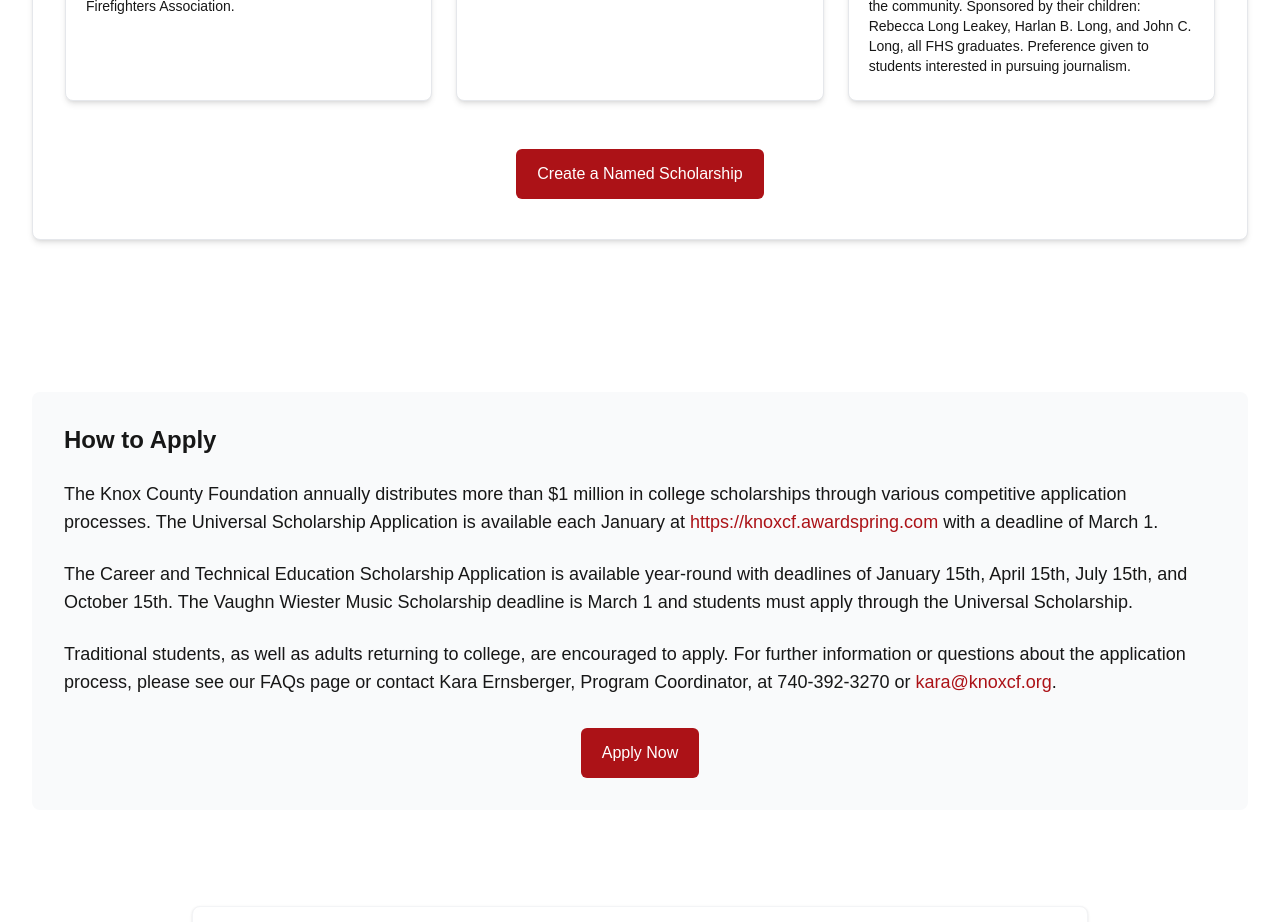
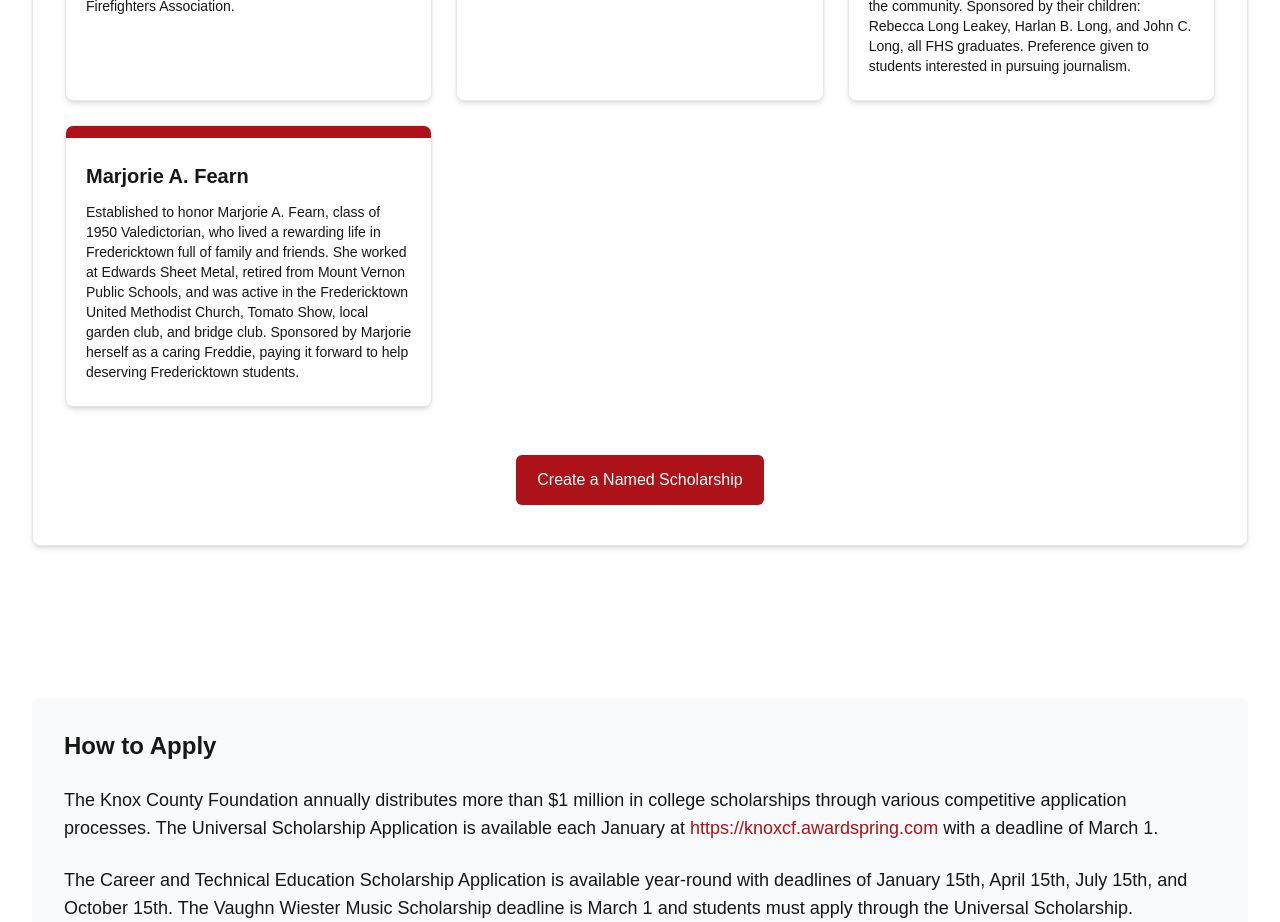
Before and after one commit to Blubaugh09/FredericktownAlumni, a Next.js app: page /scholarships in a window 1280 px wide. Shown: the part 3740-4662 px from the top of the page. Built offline with nearby package versions, Linux system fonts and the light colour scheme.

Commit message:
Add Marjorie A. Fearn Scholarship - honoring class of 1950 Valedictorian who established this scholarship to pay it forward

```diff
--- a/src/app/scholarships/[slug]/page.tsx
+++ b/src/app/scholarships/[slug]/page.tsx
@@ -185,6 +185,11 @@
     name: "Long Family",
     slug: "long-family",
     description: "Established in 2026 to honor the memory and service of Rarick W. and Dorothy B. Long to the Fredericktown community. Rarick was owner and publisher of The Knox County Citizen for 35 years, and together they strengthened and fostered unity in the community. Sponsored by their children: Rebecca Long Leakey, Harlan B. Long, and John C. Long, all FHS graduates. Preference given to students interested in pursuing journalism."
+  },
+  {
+    name: "Marjorie A. Fearn",
+    slug: "marjorie-a-fearn",
+    description: "Established to honor Marjorie A. Fearn, class of 1950 Valedictorian, who lived a rewarding life in Fredericktown full of family and friends. She worked at Edwards Sheet Metal, retired from Mount Vernon Public Schools, and was active in the Fredericktown United Methodist Church, Tomato Show, local garden club, and bridge club. Sponsored by Marjorie herself as a caring Freddie, paying it forward to help deserving Fredericktown students."
   }
 ];
 
--- a/src/app/scholarships/page.tsx
+++ b/src/app/scholarships/page.tsx
@@ -184,6 +184,11 @@
       name: "Long Family",
       slug: "long-family",
       description: "Established in 2026 to honor the memory and service of Rarick W. and Dorothy B. Long to the Fredericktown community. Rarick was owner and publisher of The Knox County Citizen for 35 years, and together they strengthened and fostered unity in the community. Sponsored by their children: Rebecca Long Leakey, Harlan B. Long, and John C. Long, all FHS graduates. Preference given to students interested in pursuing journalism."
+    },
+    {
+      name: "Marjorie A. Fearn",
+      slug: "marjorie-a-fearn",
+      description: "Established to honor Marjorie A. Fearn, class of 1950 Valedictorian, who lived a rewarding life in Fredericktown full of family and friends. She worked at Edwards Sheet Metal, retired from Mount Vernon Public Schools, and was active in the Fredericktown United Methodist Church, Tomato Show, local garden club, and bridge club. Sponsored by Marjorie herself as a caring Freddie, paying it forward to help deserving Fredericktown students."
     }
   ];
 
--- /dev/null
+++ b/src/data/scholarships/marjorie-a-fearn.tsx
@@ -0,0 +1,48 @@
+import React from 'react';
+
+export default function MarjorieAFearnContent() {
+  return (
+    <div className="text-gray-800">
+      <p className="mb-4">
+        The Fredericktown High School Alumni Association is pleased to announce that the "Marjorie A. Fearn Scholarship" has joined the "Freddies Helping Freddies" family of fully-endowed scholarships.
+      </p>
+
+      <h4 className="text-xl font-semibold mb-3 text-school-red">Early Life and Family</h4>
+
+      <p className="mb-4">
+        Marjorie was raised in Butler, Ohio, the only daughter of a hard-working Christian family. Her father, Robert Wells, worked at Ohio Brass in Mansfield and her mother, Lelia, was a Butler postal clerk. Richard Wells of Bellville is her younger brother.
+      </p>
+
+      <h4 className="text-xl font-semibold mb-3 text-school-red">Education and Early Aspirations</h4>
+
+      <p className="mb-4">
+        Marjorie was a happy child; she loved school and became her class of 1950 Valedictorian. Her high school activities were choir and band and Marjorie aspired to be a piano teacher. After graduation, she met and married US Navy Seaman, Joe Algire of Fredericktown, where they settled and had three children- Stephen, Brenda and Kathy.
+      </p>
+
+      <h4 className="text-xl font-semibold mb-3 text-school-red">Life in Fredericktown</h4>
+
+      <p className="mb-4">
+        Marjorie worked at Edwards Sheet Metal as a secretary and she was active in the Fredericktown United Methodist Church. Her second husband was Jim Fearn, together they raised seven children on a large farm. After Jim's untimely passing, Marjorie moved to town. She retired from Mount Vernon Public Schools as an administrative assistant and the Tomato Show, local garden club, the bridge club and avid gardening kept her busy.
+      </p>
+
+      <h4 className="text-xl font-semibold mb-3 text-school-red">Family and Travel</h4>
+
+      <p className="mb-4">
+        Family holidays were special to Marjorie. She enjoyed preparing homegrown vegetable dishes and homemade desserts. She lived close to three of her six grandchildren and attended their school and community activities. Marjorie went on several senior bus trips and loved to experience new places of interest. She traveled to see the sights of New York City, Maine, Idaho and Washington State. She and gal pals spent many winters in and around Naples, Florida. The ladies frequented coastal shops, collected shells on sandy beaches and ate fresh seafood. At home, her daily companion was a schnauzer. Unfortunately, in December 2009, Marjorie became ill with non-Hodgkin lymphoma, which took her life in February 2010- before her 78th birthday.
+      </p>
+
+      <h4 className="text-xl font-semibold mb-3 text-school-red">Legacy</h4>
+
+      <p className="mb-4">
+        Fredericktown afforded Marjorie a rewarding life full of family and friends. She chose to support many community events and projects. Her impact lives on through this fully endowed scholarship that she established as a caring Freddie- "paying it forward" to help deserving Fredericktown students.
+      </p>
+
+      <div className="mt-6 p-4 bg-school-red text-white rounded-lg">
+        <h5 className="font-semibold mb-2 !text-white">Marjorie's Legacy</h5>
+        <p className="text-sm !text-white">
+          Fredericktown afforded Marjorie a rewarding life full of family and friends. She chose to support many community events and projects. Her impact lives on through this fully endowed scholarship that she established as a caring Freddie- "paying it forward" to help deserving Fredericktown students.
+        </p>
+      </div>
+    </div>
+  );
+}
```
Also changed, not shown: src/data/scholarships/long-family.tsx (line endings or trailing spaces).
